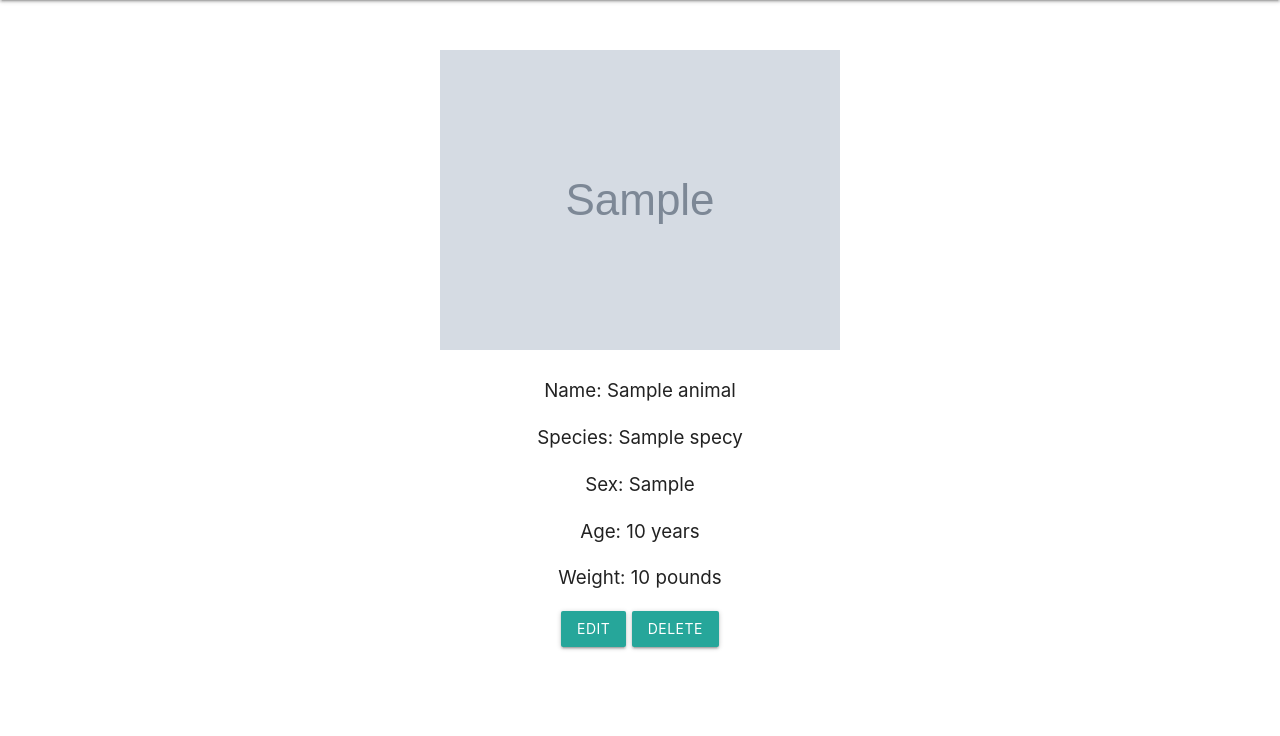
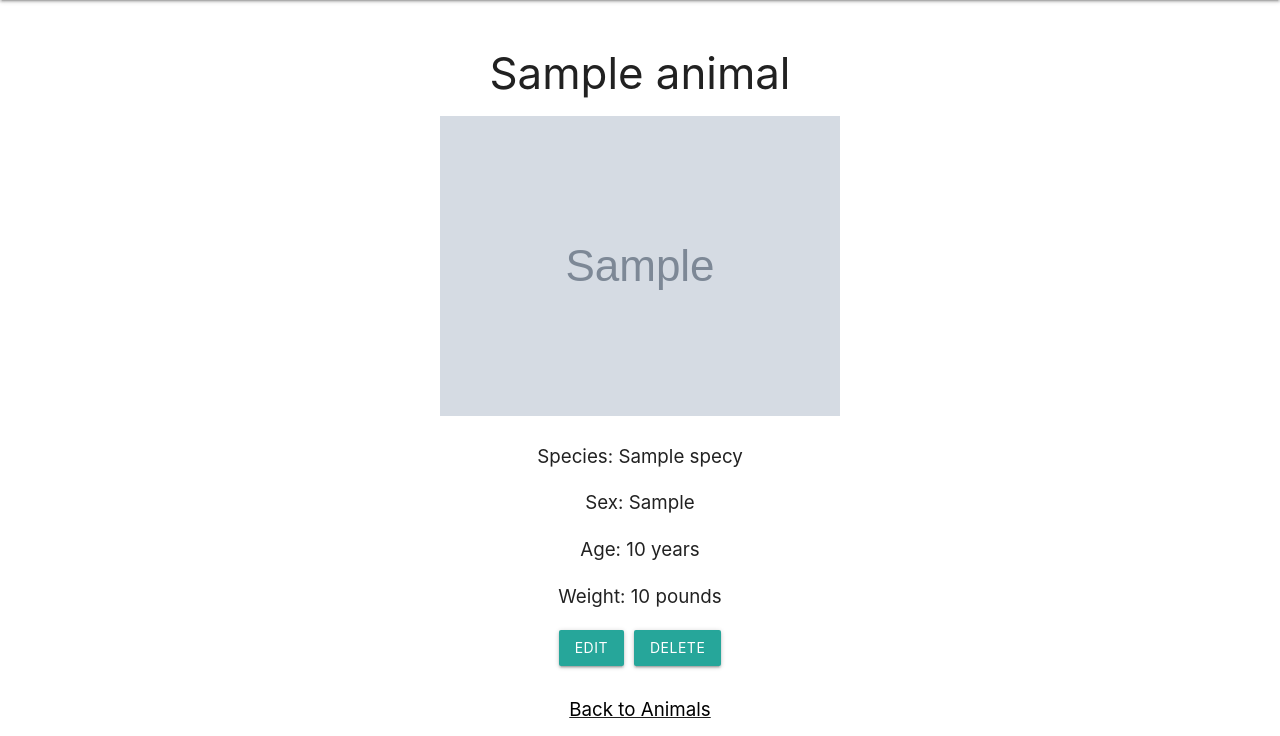
Before and after one commit to alyssa-nycum-imprivata/ActNatural, a Django app: page /animals/1/ in a window 1280 px wide. Shown: the part 64-800 px from the top of the page. Run offline with Django 3.2, Linux system fonts and the light colour scheme; a user stored in the database is signed in; tables that the repository leaves empty hold one stand-in row (values such as "Sample post"); grey boxes marked "Sample" are stand-in pictures.

Commit message:
user can delete an animal or a species

```diff
--- a/actnaturalapp/static/styles/base.css
+++ b/actnaturalapp/static/styles/base.css
@@ -12,6 +12,16 @@ nav {
 
 .main-content {
     padding: 0em 2em;
+}
+
+/* NAVBAR STYLING */
+
+.nav-link {
+    color: white;
+}
+
+.nav-link:hover {
+    color: black;
 }
 
 /* LIST STYLING */
@@ -33,6 +43,27 @@ nav {
 .collection-header {
     background-color: #26A69A !important;
     color: white;
+    display: flex;
+    justify-content: space-between;
+}
+
+.species-icons {
+    display: flex;
+}
+
+.delete-icon,.edit-icon {
+    align-self: center;
+    color: white;
+}
+
+.delete-icon:hover {
+    cursor: pointer;
+    color: black;
+}
+
+.icon-button {
+    background-color: #26A69A;
+    border: none;
 }
 
 .animal-link {
@@ -58,11 +89,12 @@ nav {
 .add-link {
     margin-left: 10px;
     margin-right: 10px;
+    text-decoration: underline;
 }
 
 .page-link-container {
     display: flex;
-    justify-content: center;
+    justify-content: center
 }
 
 /* DETAILS STYLING */
@@ -70,6 +102,25 @@ nav {
 .animal_info {
     text-align: center;
     margin-top: 50px;
+}
+
+.details-header {
+    padidng-top: 0 !important;
+}
+
+.details-buttons {
+    display: flex;
+    justify-content: center;
+}
+
+.details-button {
+    margin-left: 5px;
+    margin-right: 5px;
+}
+
+.back-link {
+    text-decoration: underline;
+    margin-top: 30px;
 }
 
 /* FORM STYLING */
--- a/actnaturalapp/templates/animals/animal_details.html
+++ b/actnaturalapp/templates/animals/animal_details.html
@@ -2,21 +2,33 @@
 
 {% block content %}
 
-    <div class="animal_image">
+    <div class="animal_info">
+        <h3 class="details-header">{{ animal.name }}</h3>
 
-    </div>
-
-    <div class="animal_info">
         {% if animal.image %}
             <img src="{{ animal.image.url }}" />
         {% endif %}
-        <p>Name: {{ animal.name }}</p>
         <p>Species: {{ animal.species.name }}</p>
         <p>Sex: {{ animal.sex }}</p>
         <p>Age: {{ animal.age }} years</p>
         <p>Weight: {{ animal.weight }} pounds</p>
-        <button class="waves-effect waves-light btn" type="button">Edit</button>
-        <button class="waves-effect waves-light btn" type="button">Delete</button>
+
+        <div class="details-buttons">
+
+            <button class="waves-effect waves-light btn details-button">Edit</button>
+
+            <form action="{% url 'actnaturalapp:animal' animal.id %}" method="POST">
+                {% csrf_token %}
+                <input type="hidden" name="actual_method" value="DELETE">
+                <button class="waves-effect waves-light btn details-button">Delete</button>
+            </form>
+
+        </div>
+
+        <div class="page-link-container">
+            <div class="back-link"><a class="animal-link" href="{% url 'actnaturalapp:animals' %}">Back to Animals</a></div>
+        </div>
+
     </div>
 
 {% endblock content %}
--- a/actnaturalapp/templates/shared/base.html
+++ b/actnaturalapp/templates/shared/base.html
@@ -9,6 +9,7 @@
     <link rel="stylesheet" href="{% static 'styles/base.css' %}" type="text/css" media="screen" />
     <!-- Compiled and minified CSS -->
     <link rel="stylesheet" href="https://cdnjs.cloudflare.com/ajax/libs/materialize/1.0.0/css/materialize.min.css">
+    <link href="https://fonts.googleapis.com/icon?family=Material+Icons" rel="stylesheet">
     <!-- Compiled and minified JavaScript -->
     <script src="https://cdnjs.cloudflare.com/ajax/libs/materialize/1.0.0/js/materialize.min.js"></script>
 
@@ -22,16 +23,16 @@
 
     <nav>
         <div class="nav-wrapper">
-            <a href="{% url 'actnaturalapp:home' %}" class="brand-logo">Act Natural</a>
+            <a href="{% url 'actnaturalapp:home' %}" class="brand-logo nav-link">Act Natural</a>
             <ul id="nav-mobile" class="right hid-on-med-and-down">
                 {% if request.user.is_authenticated %}
-                    <li><a href="{% url 'actnaturalapp:home' %}">Home</a></li>
-                    <li><a href="{% url 'actnaturalapp:animals' %}">Animals</a></li>
-                    <li><a href="{% url 'actnaturalapp:enrichment_items' %}">Enrichment Items</a></li>
-                    <li><a href="{% url 'actnaturalapp:enrichment_log_entries' %}">Enrichment Log</a></li>
-                    <li><a href="{% url 'actnaturalapp:logout' %}">Logout</a></li>
+                    <li><a class="nav-link" href="{% url 'actnaturalapp:home' %}">Home</a></li>
+                    <li><a class="nav-link" href="{% url 'actnaturalapp:animals' %}">Animals</a></li>
+                    <li><a class="nav-link" href="{% url 'actnaturalapp:enrichment_items' %}">Enrichment Items</a></li>
+                    <li><a class="nav-link" href="{% url 'actnaturalapp:enrichment_log_entries' %}">Enrichment Log</a></li>
+                    <li><a class="nav-link" href="{% url 'actnaturalapp:logout' %}">Logout</a></li>
                 {% else %}
-                    <li><a href="{% url 'actnaturalapp:login' %}">Login</a></li>
+                    <li><a class="nav-link" href="{% url 'actnaturalapp:login' %}">Login</a></li>
                 {% endif %}
             </ul>
         </div>
--- a/actnaturalapp/templates/species/species_form.html
+++ b/actnaturalapp/templates/species/species_form.html
@@ -4,7 +4,7 @@
 
     <h3 class="page-header">Add Species:</h3>
     <div class="form-div">
-        <form class="form" action="{% url 'actnaturalapp:species' %}" method="post">
+        <form class="form" action="{% url 'actnaturalapp:animals' %}" method="post">
             {% csrf_token %}
 
             <div class="input-div">
--- a/actnaturalapp/urls.py
+++ b/actnaturalapp/urls.py
@@ -18,7 +18,7 @@ urlpatterns = [
     path('animals/<int:animal_id>/', animal_details, name='animal'),
     path('animals/add_animal/', animal_form, name='animal_form'),
 
-    path('species/', species_list, name='species'),
+    path('species/<int:species_id>/', animal_list, name='specie'),
     path('species/add_species/', species_form, name='species_form'),
 
     path('enrichment_items/', enrichment_item_list, name='enrichment_items'),
```
Also changed, not shown: actnaturalapp/templates/animals/animal_list.html (+13 -1 lines), actnaturalapp/views/animals/animal_details.py (+1 -18 lines), actnaturalapp/views/animals/animal_list.py (+32 -12 lines), actnaturalapp/views/species/species_list.py (+8 -7 lines).
